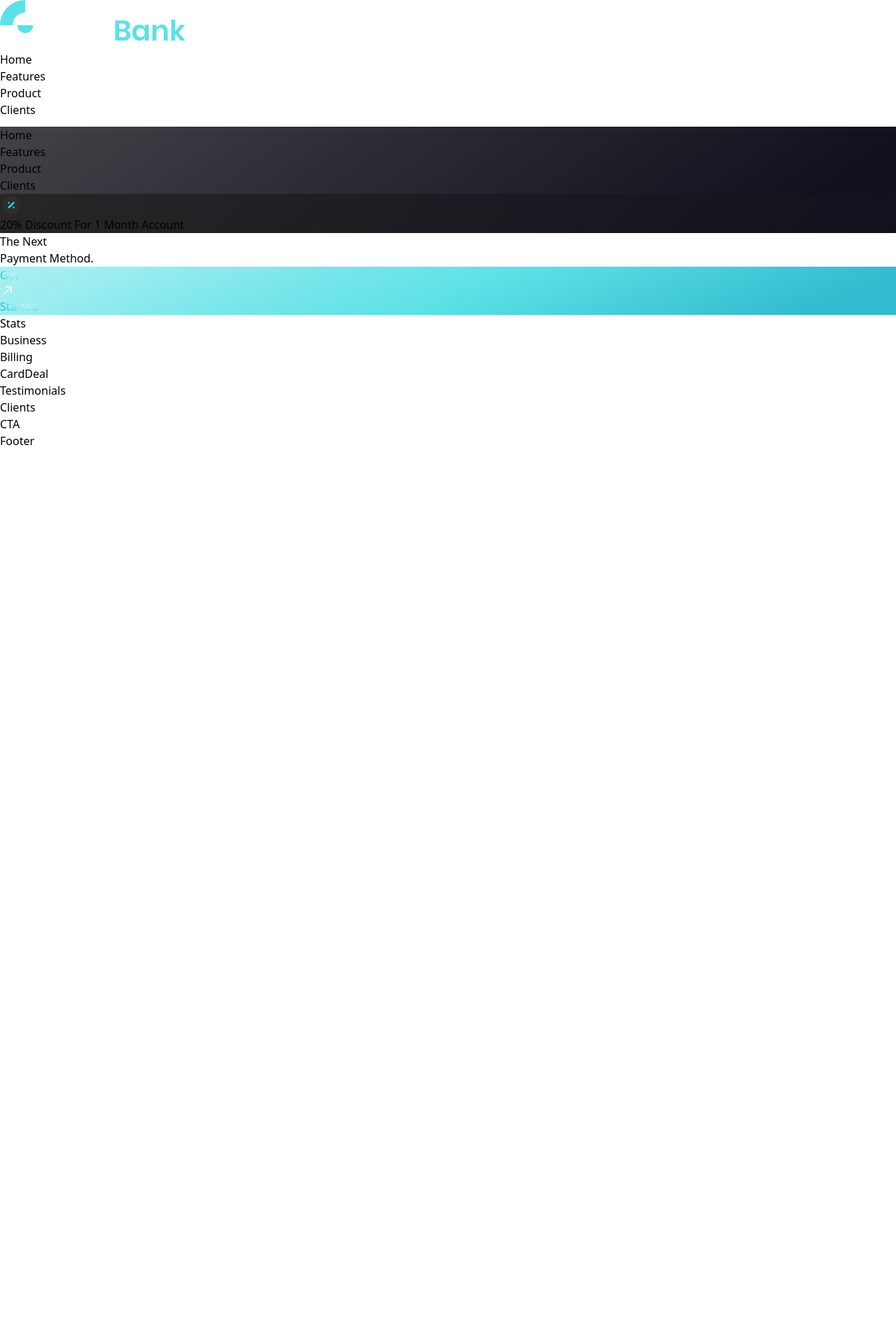
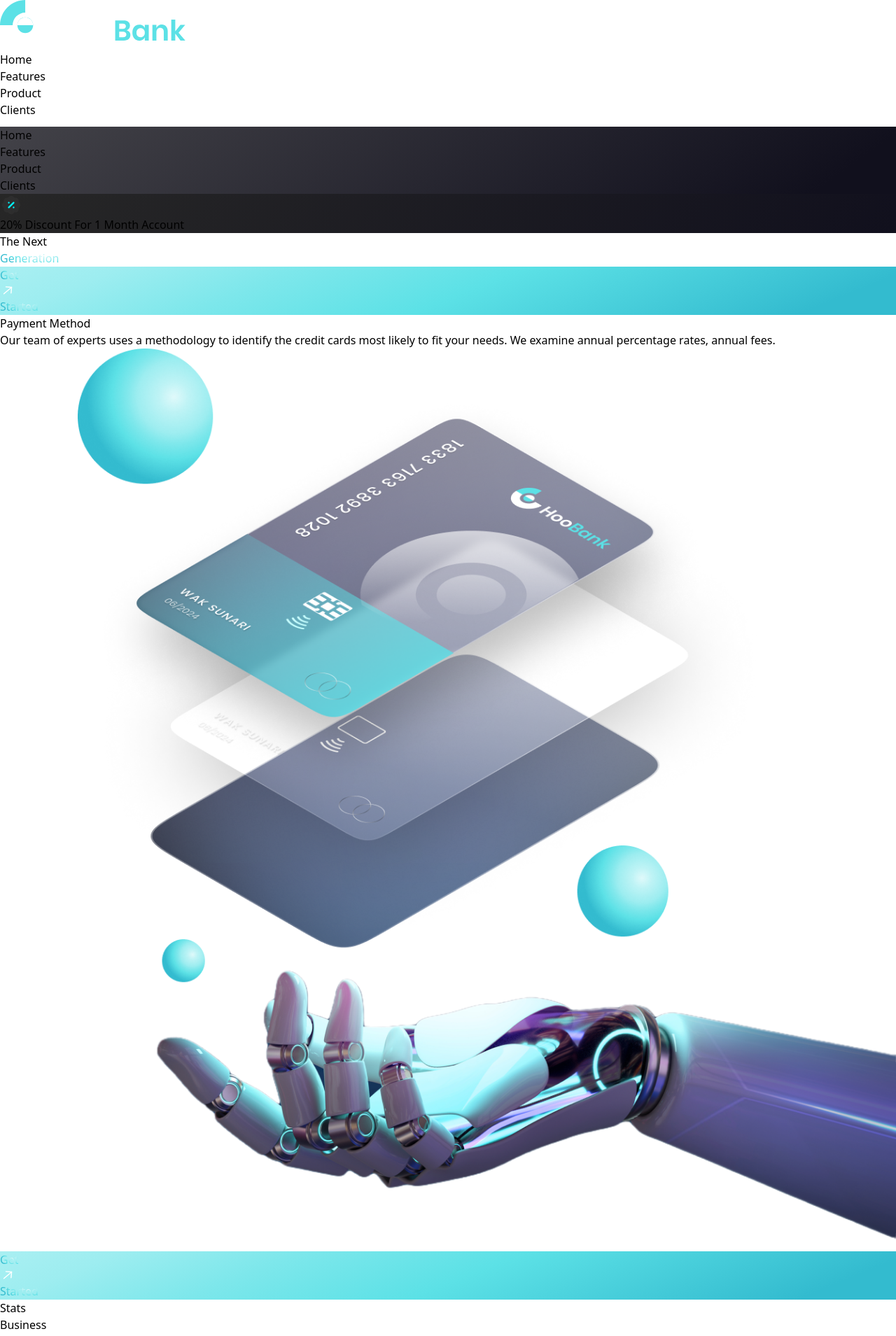
Before and after one commit to HD-40307g/bank_modern_app, a React (Vite) app: page / in a window 1280 px wide. Shown: the top 1909 px of the page at 70% size. Before the commit the page ends 800 px from the top, so only its background shows below. Built offline with nearby package versions, Linux system fonts and the light colour scheme.

Commit message:
Add Hero.tsx component

```diff
--- a/src/App.tsx
+++ b/src/App.tsx
@@ -1,4 +1,3 @@
-import React from 'react';
 import styles from './style';
 import { Navbar, Hero, Stats, Business, Billing, CardDeal, Testimonials, Clients, CTA, Footer } from './components';
 
@@ -32,4 +31,4 @@
     </div>
   );
 
-export default App
+export default App;
--- a/src/components/Hero.tsx
+++ b/src/components/Hero.tsx
@@ -1,4 +1,3 @@
-import React from 'react';
 import styles from '../style';
 import { discount, robot } from '../assets';
 import GetStarted from './GetStarted';
@@ -15,12 +14,24 @@
         </div>
         <div className='flex flex-row justify-between items-center w-full'>
           <h1 className='flex-1 font-poppins font-semibold ss:text-[72px] text-[52px] text-white ss:leading-[100]px leading-[75px]'>
-            The Next <br className='sm:block hidden'/> {" "} Payment Method.
+            The Next <br className='sm:block hidden'/> {" "}
+            <span className='text-gradient'>Generation</span> {" "}
           </h1>
           <div className='ss:flex hidden md:mr-4 mr-0'>
             <GetStarted />
           </div>
         </div>
+        <h1 className='font-poppins font-semibold ss:text-[68px] text-[52px] text-white ss:leading-[100]px leading-[75px] w-full'>Payment Method</h1>
+        <p className={`${styles.paragraph} max-w-[470px] mt-5`}>Our team of experts uses a methodology to identify the credit cards most likely to fit your needs. We examine annual percentage rates, annual fees.</p>
+      </div>
+      <div className={`flex-1 flex ${styles.flexCenter} md:my-0 my-10 relative`}>
+        <img src={robot} alt="billing" className='w-[100%] h-[100%] relative z-[5]' />
+        <div className='absolute z-[0] w-[40%] h-[35%] top-0 pink__gradient'/>
+        <div className='absolute z-[1] w-[80%] h-[80%] rounded-full bottom-40 white__gradient'/>
+        <div className='absolute z-[0] w-[50%] h-[50%] right-20 bottom-20 blue__gradient'/>
+      </div>
+      <div className={`ss:hidden ${styles.flexCenter}`}>
+        <GetStarted />
       </div>
     </section>
   )
--- a/src/components/Navbar.tsx
+++ b/src/components/Navbar.tsx
@@ -1,4 +1,3 @@
-import React from 'react';
 import { useState } from 'react';
 import { close, logo, menu } from '../assets';
 import { navLinks } from '../constants';
--- a/src/components/Stats.tsx
+++ b/src/components/Stats.tsx
@@ -1,4 +1,4 @@
-import React from 'react'
+
 
 const Stats = () => {
   return (
```
